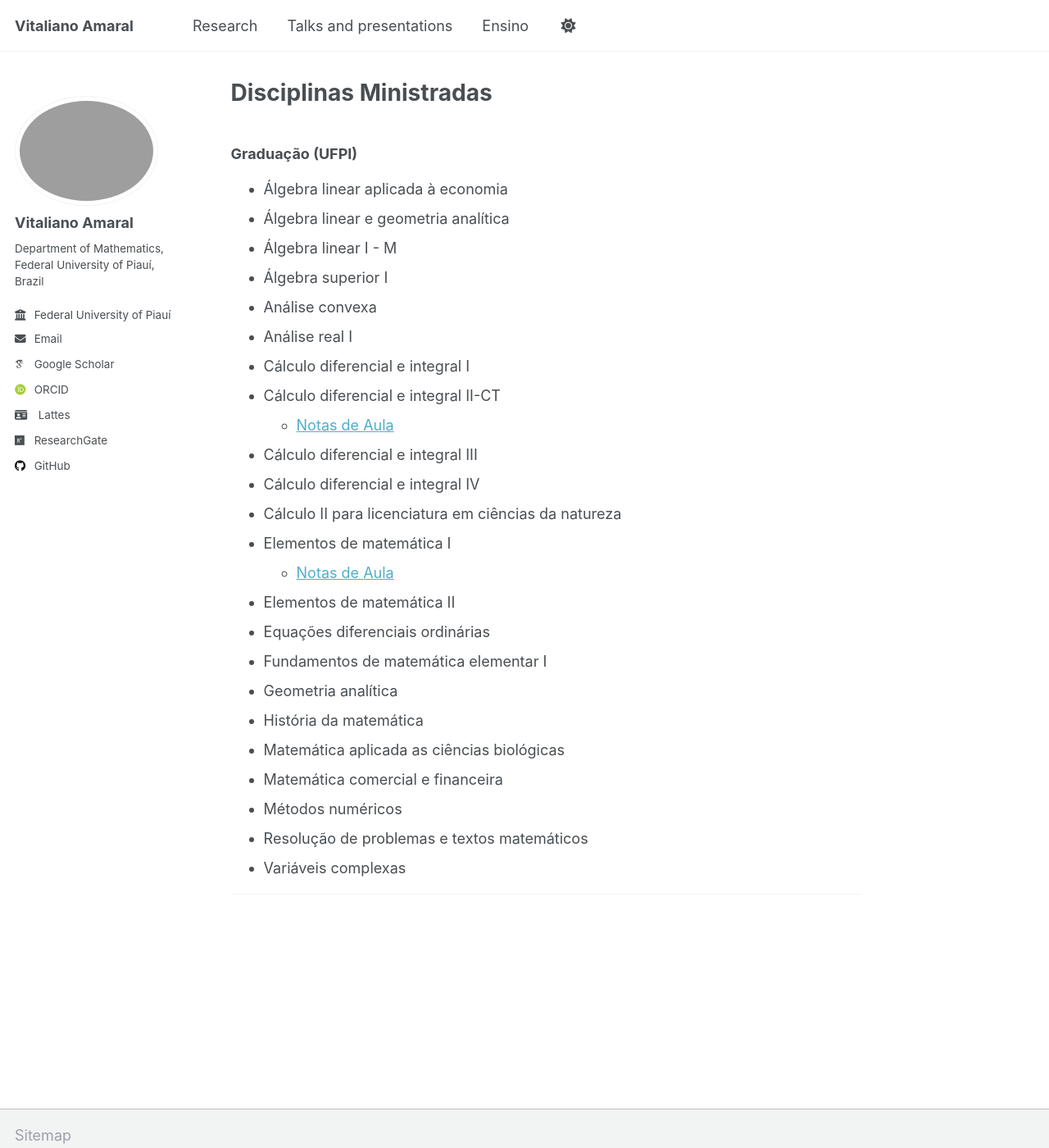
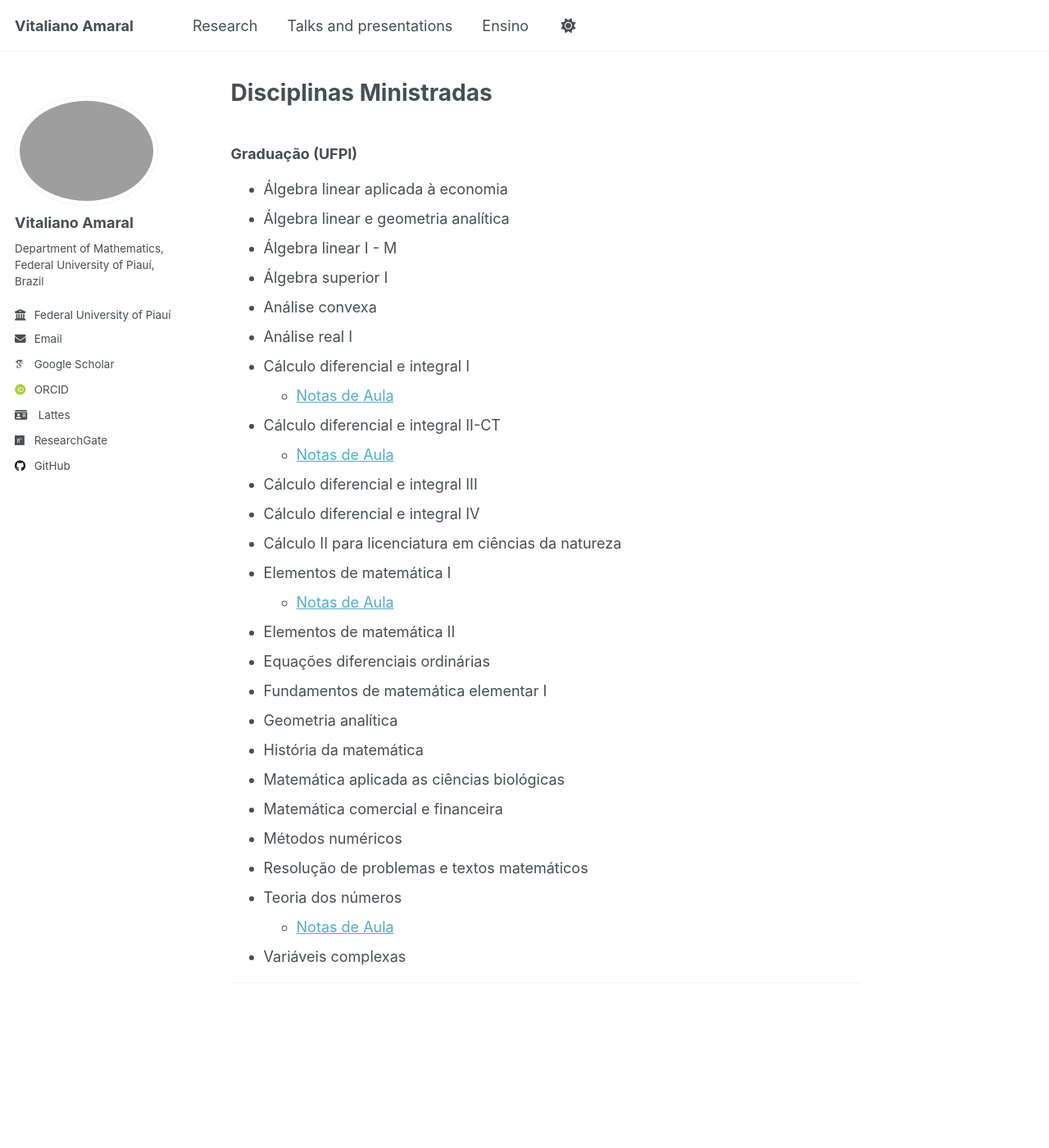
Before and after one commit to vitalianoamaral/vitalianoamaral.github.io, a Jekyll site: the page built from ensino/disciplinasg.md, in a window 1280 px wide and 1400 px high. Shown: the whole window at 82% size. Built offline with Jekyll 4.4.1, drawn with Linux system fonts in a browser that asks for light colours; some web fonts are replaced.

Commit message:
Update disciplinasg.md

```diff
--- a/ensino/disciplinasg.md
+++ b/ensino/disciplinasg.md
@@ -12,6 +12,7 @@ author_profile: true
 - Análise convexa
 - Análise real I
 - Cálculo diferencial e integral I
+  - [Notas de Aula](/files/Cálculo I MAT.pdf)
 - Cálculo diferencial e integral II-CT
   - [Notas de Aula](/files/Cálculo dif e int II CT.pdf)
 - Cálculo diferencial e integral III
@@ -28,6 +29,8 @@ author_profile: true
 - Matemática comercial e financeira
 - Métodos numéricos
 - Resolução de problemas e textos matemáticos
+- Teoria dos números
+  - [Notas de Aula](/files/Teoria dos números.pdf)
 - Variáveis complexas
 
 ---
```
